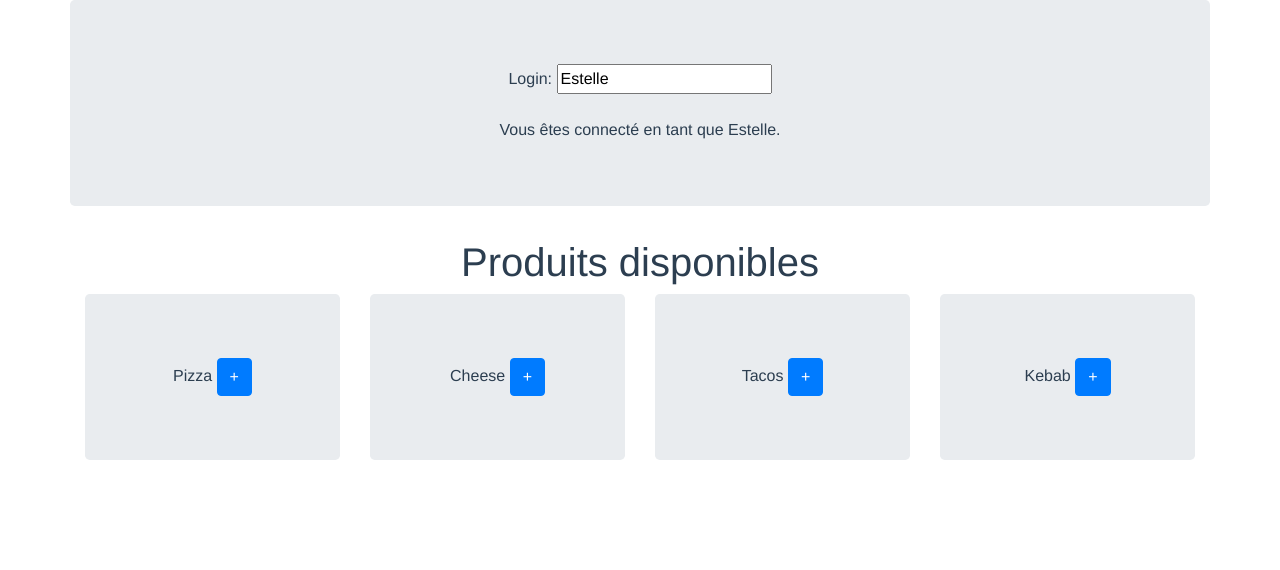
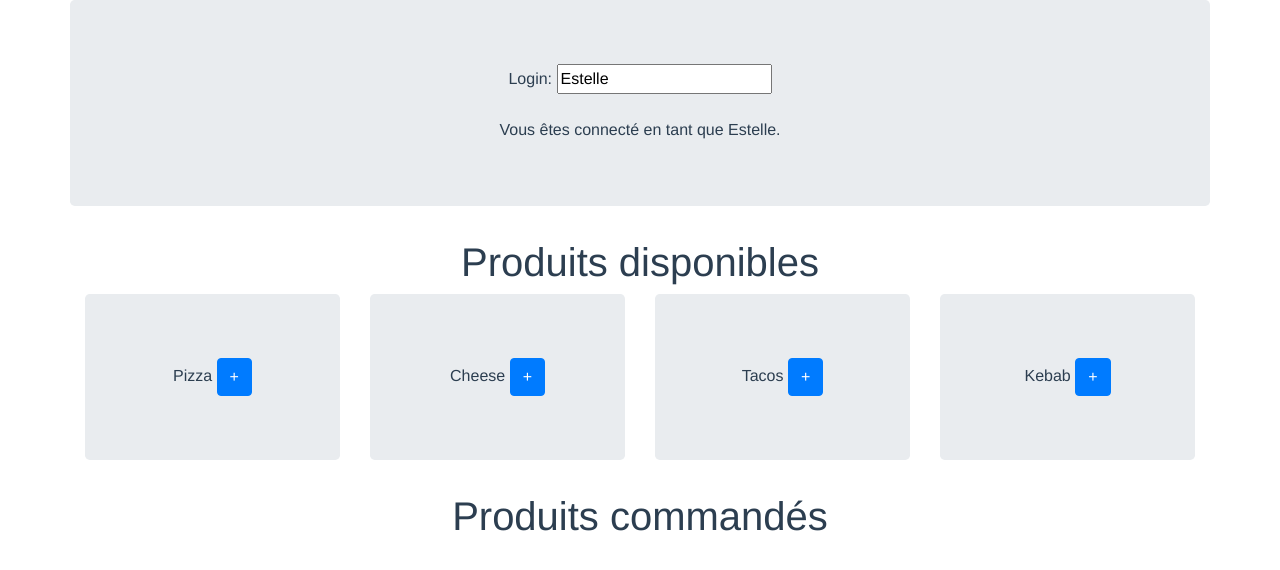
Before and after one commit to Olawinski-e/VueJs-bases35mn, a Vue app: page / in a window 1280 px wide. Shown: the top 570 px of the page. Built offline with nearby package versions, Linux system fonts and the light colour scheme.

Commit message:
errors corrected

```diff
--- a/src/App.vue
+++ b/src/App.vue
@@ -3,13 +3,9 @@
     <div class="container">
       <Login :user="user" />
 
-      <FicheProduit :commandFood="commandFood" :affichage="affichage" />
+      <FicheProduit :commandFood="commandFood" v-bind:class="affichage" />
 
-      <div class="row" v-if="commandes.length > 0">
-        <h1 class="w-100" v-bind:class="affichage">
-          Produits commandés
-        </h1>
-
+      <ProduitPanier />
       <ul>
         <li v-for="(commande, index) in commandes" :key="index">
           {{ commande }}
@@ -19,25 +15,24 @@
         </li>
       </ul>
     </div>
-      <!-- <ProduitPanier /> -->
-    </div>
   </div>
 </template>
 
 <script>
 import FicheProduit from "./components/FicheProduit";
-// import ProduitPanier from "./components/ProduitPanier";
+import ProduitPanier from "./components/ProduitPanier";
 import Login from "./components/Login";
 
 export default {
   name: "App",
-  components: { Login, FicheProduit },
+  components: { Login, FicheProduit, ProduitPanier },
+
   data() {
     return {
       user: "",
       produits: [],
       commandes: [],
-      affichage: "",
+      affichage: "display-6",
     };
   },
   methods: {
@@ -60,5 +55,10 @@ export default {
   -moz-osx-font-smoothing: grayscale;
   text-align: center;
   color: #2c3e50;
+
+  li {
+    text-align: left;
+    margin-bottom: 4px;
+  }
 }
 </style>
--- a/src/components/FicheProduit.vue
+++ b/src/components/FicheProduit.vue
@@ -23,10 +23,8 @@ export default {
   data() {
     return {
       produits: ["Pizza", "Cheese", "Tacos", "Kebab"],
-      commandes: [],
       affichage: "display-6",
     };
   },
-  methods: {},
 };
 </script>
--- a/src/components/ProduitPanier.vue
+++ b/src/components/ProduitPanier.vue
@@ -1,9 +1,23 @@
 <template>
-  <div></div>
+  <div class="row">
+    <!-- v-if="commandes.length > 0" -->
+    <h1 class="w-100" v-bind:class="affichage">
+      Produits commandés
+    </h1>
+  </div>
 </template>
 
 <script>
 export default {
   name: "ProduitPanier",
+  props: {
+    commandes: [],
+  },
+  data() {
+    console.log(this.commandes);
+    return {
+      affichage: "display-6",
+    };
+  },
 };
 </script>
```
Lines whose indentation alone changed are shown as unchanged.
